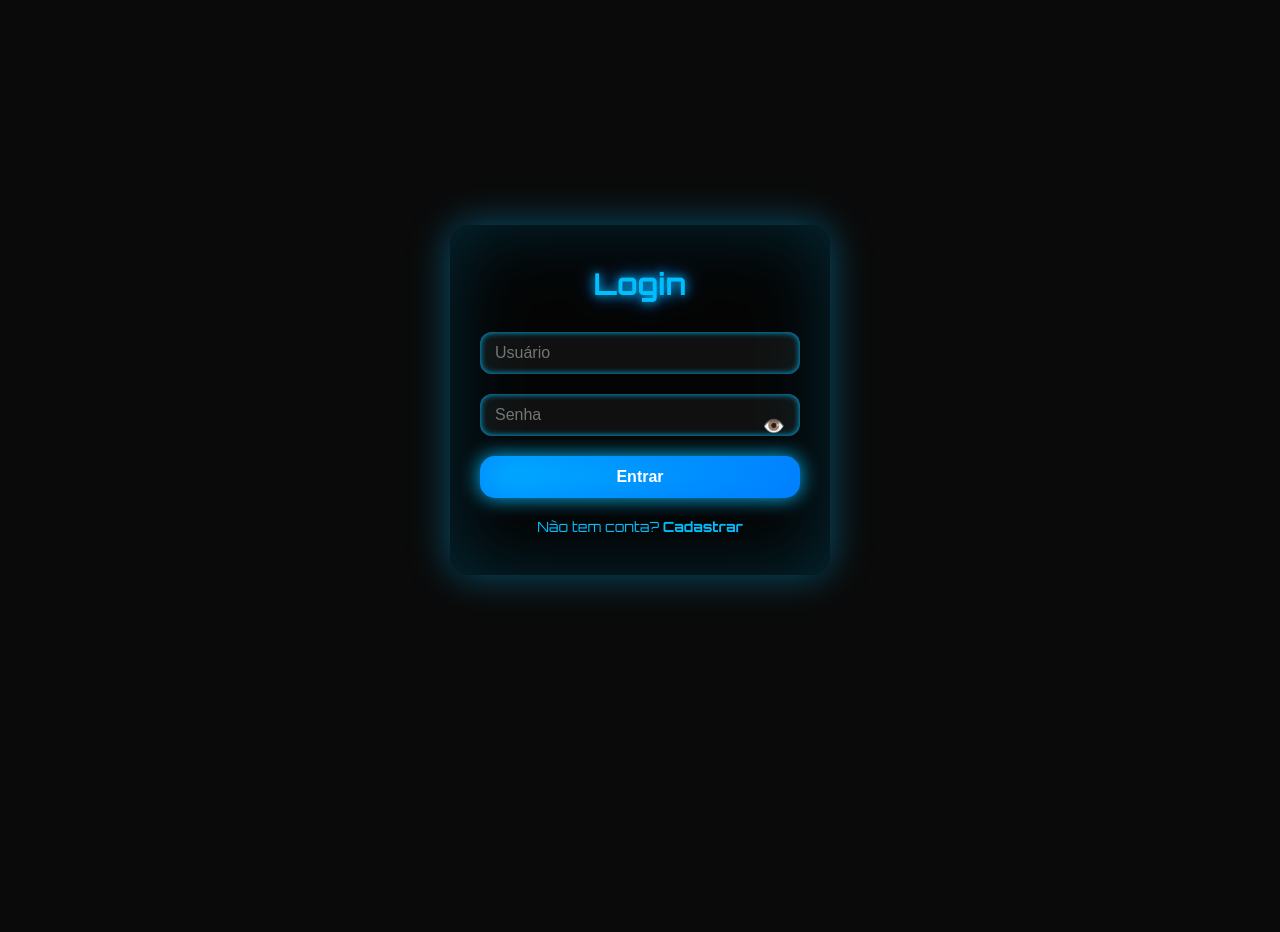
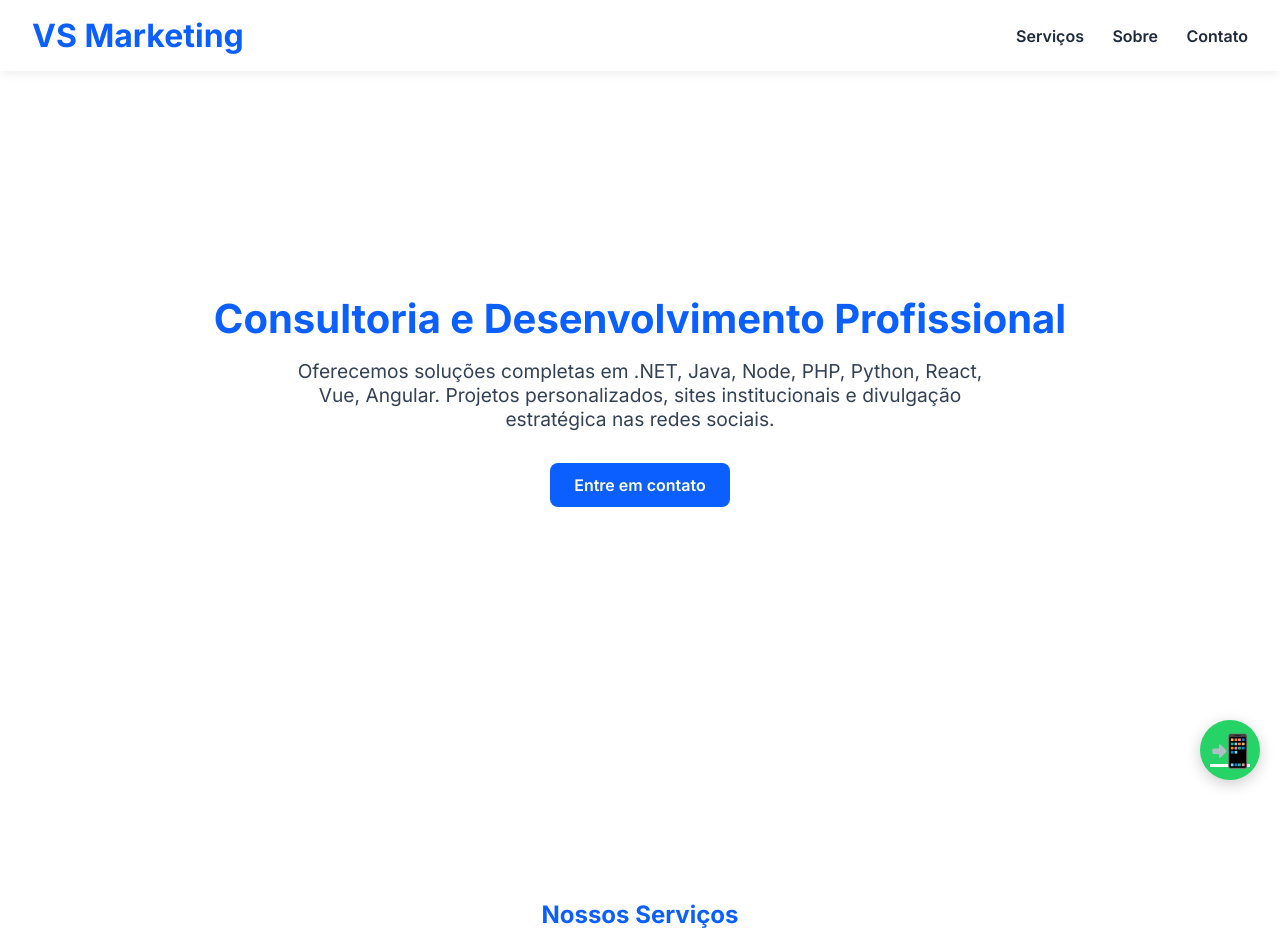
Before and after one commit to VelosoSolutionP/VsMark, a plain HTML site: page index.html in a window 1280 px wide. Shown: the top 932 px of the page. Before the commit the page ends 800 px from the top, so only its background shows below. Drawn offline with Linux system fonts and the light colour scheme.

Commit message:
Refactor index.html for new marketing site layout
Updated the HTML structure and styles for a new marketing website.

```diff
--- a/index.html
+++ b/index.html
@@ -2,144 +2,92 @@
 <html lang="pt-BR">
 <head>
   <meta charset="UTF-8">
-  <title>Meus Anúncios - Futurista Cibernético</title>
-  <link href="https://fonts.googleapis.com/css2?family=Orbitron:wght@400;700&display=swap" rel="stylesheet">
+  <meta name="viewport" content="width=device-width, initial-scale=1.0">
+  <title>VS Marketing - Consultoria e Desenvolvimento</title>
+  <link href="https://fonts.googleapis.com/css2?family=Inter:wght@400;600;700&display=swap" rel="stylesheet">
   <style>
-    * { margin:0; padding:0; box-sizing:border-box; }
-    body, html {
-      width:100%; height:100%;
-      font-family:'Orbitron', sans-serif;
-      display:flex; justify-content:center; align-items:center;
-      background:#0a0a0a;
-      overflow:hidden;
-      position:relative;
-    }
-
-    .card {
-      position:relative;
-      background: rgba(0,0,0,0.6);
-      border-radius:20px;
-      padding:40px 30px;
-      color:#fff;
-      text-align:center;
-      width:380px;
-      box-shadow: 0 0 40px rgba(0,191,255,0.4), 0 0 80px rgba(0,191,255,0.2) inset;
-      backdrop-filter: blur(15px);
-      transition: all 0.5s ease;
-    }
-
-    h2 {
-      font-size:30px;
-      margin-bottom:30px;
-      color:#00bfff;
-      text-shadow: 0 0 10px #00bfff, 0 0 20px #0080ff;
-    }
-
-    input {
-      width:100%;
-      padding:12px 15px;
-      margin-bottom:20px;
-      border:none;
-      border-radius:12px;
-      background: rgba(255,255,255,0.05);
-      color:#fff;
-      font-size:16px;
-      outline:none;
-      box-shadow: inset 0 0 6px #00bfff;
-      transition: all 0.3s ease, box-shadow 0.3s ease;
-    }
-
-    input:focus {
-      box-shadow: 0 0 15px #00bfff, inset 0 0 8px #00bfff;
-      background: rgba(0,191,255,0.1);
-    }
-
-    .password-container { position:relative; }
-    .toggle-password { position:absolute; right:15px; top:50%; transform:translateY(-50%); cursor:pointer; font-size:18px; color:#00bfff; }
-
-    button {
-      width:100%;
-      padding:12px;
-      border:none;
-      border-radius:15px;
-      background: linear-gradient(135deg,#00bfff,#0080ff);
-      color:#fff;
-      font-weight:bold;
-      font-size:16px;
-      cursor:pointer;
-      box-shadow: 0 0 20px #00bfff, 0 0 40px #0080ff inset;
-      transition: all 0.3s ease, box-shadow 0.3s ease, transform 0.3s ease;
-    }
-    button:hover { transform: translateY(-3px) scale(1.03); box-shadow:0 0 50px #00bfff,0 0 80px #0080ff inset; }
-
-    p { margin-top:20px; font-size:14px; color:#00bfff; }
-    a { color:#00bfff; text-decoration:none; font-weight:bold; cursor:pointer; }
-    a:hover { text-decoration:underline; }
-
-    .hidden { display:none; }
-
-    /* Camadas estáticas cibernéticas */
-    body::before {
-      content:'';
-      position:absolute; top:0; left:0;
-      width:100%; height:100%;
-      background: linear-gradient(135deg, rgba(0,191,255,0.03), rgba(0,0,0,0.8));
-      z-index:-2;
-    }
-    body::after {
-      content:'';
-      position:absolute; top:0; left:0;
-      width:100%; height:100%;
-      background: repeating-linear-gradient(45deg, rgba(0,191,255,0.02), rgba(0,191,255,0.02) 2px, transparent 2px, transparent 4px);
-      z-index:-1;
-    }
+    * {margin:0; padding:0; box-sizing:border-box; font-family: 'Inter', sans-serif;}
+    body {background:#fff; color:#1e293b; scroll-behavior:smooth;}
+    header {position:fixed; top:0; width:100%; background:#fff; box-shadow:0 2px 10px rgba(0,0,0,0.08); z-index:1000; display:flex; justify-content:space-between; align-items:center; padding:1rem 2rem;}
+    header h1 {color:#0b5fff; font-weight:700;}
+    nav a {margin-left:1.5rem; text-decoration:none; color:#1e293b; font-weight:600; transition:0.3s;}
+    nav a:hover {color:#0b5fff;}
+    section {padding:100px 2rem; min-height:100vh;}
+    .hero {display:flex; flex-direction:column; align-items:center; justify-content:center; text-align:center; animation:fadeIn 1s ease;}
+    .hero h2 {font-size:2.5rem; margin-bottom:1rem; color:#0b5fff;}
+    .hero p {font-size:1.2rem; margin-bottom:2rem; max-width:700px; color:#334155;}
+    .btn {background:#0b5fff; color:#fff; padding:0.75rem 1.5rem; border-radius:8px; text-decoration:none; font-weight:600; transition:0.3s;}
+    .btn:hover {background:#084ed1;}
+    .services {display:grid; grid-template-columns:repeat(auto-fit,minmax(280px,1fr)); gap:2rem; margin-top:2rem;}
+    .card {background:#f8fafc; border-radius:12px; padding:2rem; text-align:center; box-shadow:0 12px 40px rgba(2,6,23,0.08); transition:0.3s;}
+    .card:hover {transform:translateY(-5px);}
+    .card h3 {margin-bottom:1rem; color:#0b5fff;}
+    .contact {background:#0b5fff; color:#fff; text-align:center;}
+    .contact a {color:#fff; text-decoration:none; font-weight:700;}
+    footer {text-align:center; padding:2rem; background:#f1f5f9; color:#64748b;}
+    /* WhatsApp flutuante */
+    .whatsapp {position:fixed; bottom:20px; right:20px; background:#25d366; color:#fff; width:60px; height:60px; border-radius:50%; display:flex; align-items:center; justify-content:center; font-size:2rem; box-shadow:0 4px 15px rgba(0,0,0,0.2); transition:0.3s; z-index:1000;}
+    .whatsapp:hover {transform:scale(1.1);}
+    @keyframes fadeIn {from{opacity:0} to{opacity:1}}
   </style>
 </head>
 <body>
 
-  <!-- LOGIN FORM -->
-  <div class="card" id="login-card">
-    <h2>Login</h2>
-    <input id="username" placeholder="Usuário" />
-    <div class="password-container">
-      <input id="password" type="password" placeholder="Senha" />
-      <span class="toggle-password" onclick="togglePassword()">👁️</span>
+<header>
+  <h1>VS Marketing</h1>
+  <nav>
+    <a href="#services">Serviços</a>
+    <a href="#about">Sobre</a>
+    <a href="#contact">Contato</a>
+  </nav>
+</header>
+
+<section class="hero" id="home">
+  <h2>Consultoria e Desenvolvimento Profissional</h2>
+  <p>Oferecemos soluções completas em .NET, Java, Node, PHP, Python, React, Vue, Angular. Projetos personalizados, sites institucionais e divulgação estratégica nas redes sociais.</p>
+  <a class="btn" href="#contact">Entre em contato</a>
+</section>
+
+<section id="services">
+  <h2 style="text-align:center; margin-bottom:2rem; color:#0b5fff;">Nossos Serviços</h2>
+  <div class="services">
+    <div class="card">
+      <h3>Desenvolvimento Web</h3>
+      <p>Sites institucionais, lojas online e aplicativos web com tecnologias modernas como React, Angular e Vue.</p>
     </div>
-    <button onclick="login()">Entrar</button>
-    <p>Não tem conta? <a onclick="showRegister()">Cadastrar</a></p>
+    <div class="card">
+      <h3>Consultoria e Treinamento</h3>
+      <p>Treinamento de equipes e consultoria em projetos personalizados, migrações e melhorias de performance.</p>
+    </div>
+    <div class="card">
+      <h3>Integração e Automação</h3>
+      <p>Integração de sistemas, automação de processos, WhatsApp Business API e campanhas estratégicas de marketing.</p>
+    </div>
+    <div class="card">
+      <h3>Projetos Personalizados</h3>
+      <p>Desenvolvemos soluções únicas de acordo com sua necessidade, do planejamento à execução completa.</p>
+    </div>
   </div>
+</section>
 
-  <!-- REGISTER FORM -->
-  <div class="card hidden" id="register-card">
-    <h2>Cadastro</h2>
-    <input id="reg-username" placeholder="Usuário" />
-    <div class="password-container">
-      <input id="reg-password" type="password" placeholder="Senha" />
-      <span class="toggle-password" onclick="togglePassword()">👁️</span>
-    </div>
-    <button onclick="register()">Cadastrar</button>
-    <p>Já tem conta? <a onclick="showLogin()">Login</a></p>
-  </div>
+<section id="about">
+  <h2 style="text-align:center; margin-bottom:2rem; color:#0b5fff;">Sobre Nós</h2>
+  <p style="max-width:700px; margin:0 auto; text-align:center; line-height:1.6;">
+    A VS Marketing oferece consultoria tecnológica de ponta para empresas que desejam crescer com soluções digitais modernas. Atuamos em todos os níveis: desde a concepção do projeto até treinamento de equipes e integração com redes sociais.
+  </p>
+</section>
 
-  <script>
-    function togglePassword() {
-      document.querySelectorAll('input[type="password"]').forEach(p=>{
-        p.type = p.type === "password" ? "text" : "password";
-      });
-    }
+<section id="contact" class="contact">
+  <h2>Entre em Contato</h2>
+  <p>WhatsApp: <a href="https://wa.me/5531992929447" target="_blank">+55 31 99292-9447</a></p>
+  <p>Email: <a href="mailto:contato@vsmarketing.com.br">contato@vsmarketing.com.br</a></p>
+</section>
 
-    function showRegister() {
-      document.getElementById('login-card').classList.add('hidden');
-      document.getElementById('register-card').classList.remove('hidden');
-    }
+<footer>
+  &copy; 2025 VS Marketing. Todos os direitos reservados.
+</footer>
 
-    function showLogin() {
-      document.getElementById('register-card').classList.add('hidden');
-      document.getElementById('login-card').classList.remove('hidden');
-    }
+<a href="https://wa.me/5531992929447" target="_blank" class="whatsapp">📲</a>
 
-    function login() { alert("Login acionado"); }
-    function register() { alert("Registro acionado"); }
-  </script>
 </body>
 </html>
```
